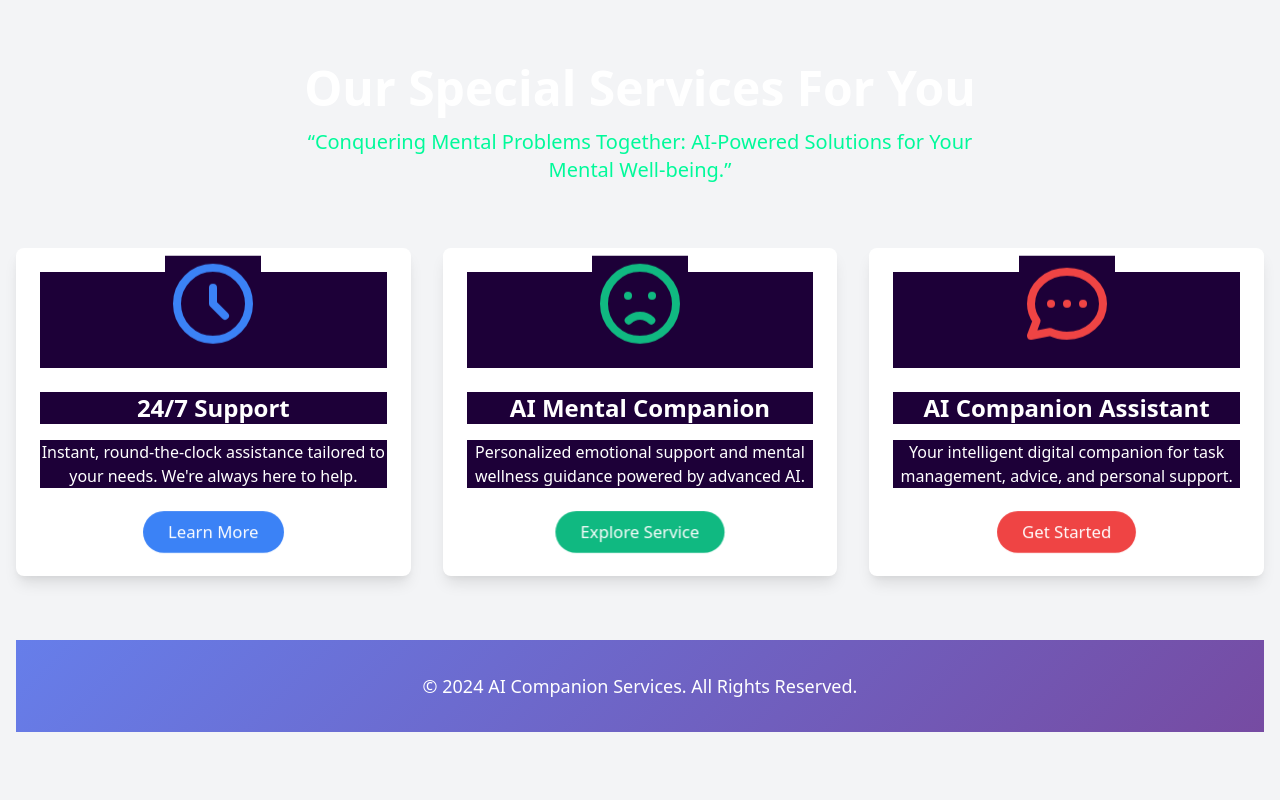
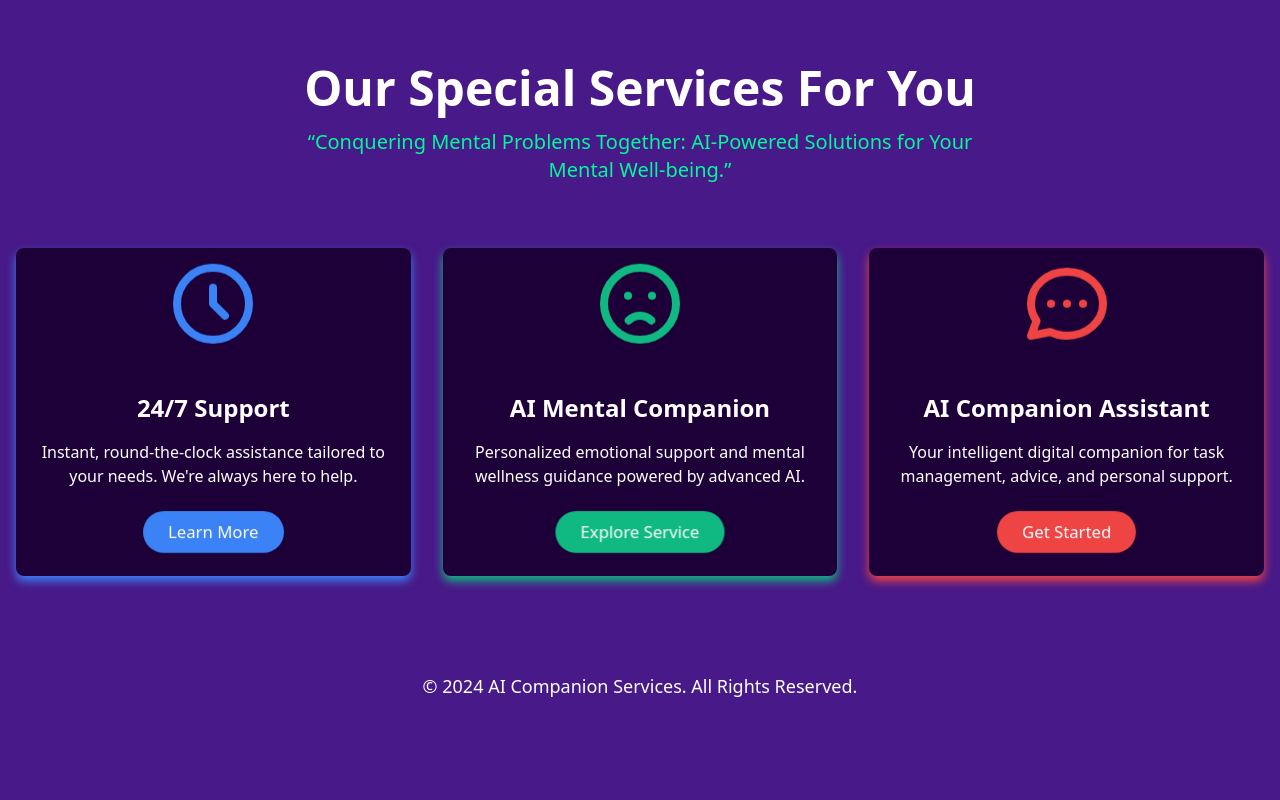
Before and after one commit to ThereIsSomething/WellBe, a PHP site: page /portfolio.html in a window 1280 px wide. Run offline with PHP 8.4, Linux system fonts and the light colour scheme.

Commit message:
Update portfolio.css

```diff
--- a/portfolio/portfolio.css
+++ b/portfolio/portfolio.css
@@ -1,4 +1,7 @@
+*{
+    background: #481988;
 
+}
 @keyframes float {
     0% { transform: translateY(0px); }
     50% { transform: translateY(-20px); }
@@ -14,11 +17,31 @@
 .service-card {
     transition: all 0.3s ease;
     perspective: 1000px;
+    background:  #1D0038;
+
 }
 
 .service-card:hover {
     transform: rotateY(10deg);
-    box-shadow: 0 10px 20px rgba(0,0,0,0.2);
+    box-shadow: 0 10px 20px rgba(16,185,129);
+}
+ #nitish{
+    box-shadow: 0 5px 10px rgba(59, 130, 246)
+}
+ #naman{
+     box-shadow: 0 5px 10px rgba(16,185,129);
+ }
+ #jatin{
+     box-shadow: 0 5px 10px rgba(239, 68, 68);
+ }
+#nitish:hover{
+    box-shadow: 0 10px 20px rgba(59, 130, 246)
+}
+#naman:hover{
+    box-shadow: 0 10px 20px rgba(16,185,129);
+}
+#jatin:hover{
+    box-shadow: 0 10px 20px rgba(239, 68, 68);
 }
 
 .floating-icon {
@@ -30,7 +53,8 @@
 }
 
 .gradient-bg {
-    background: linear-gradient(135deg, #667eea 0%, #764ba2 100%);
+    background: #481988;
+
 }
 
 
```
